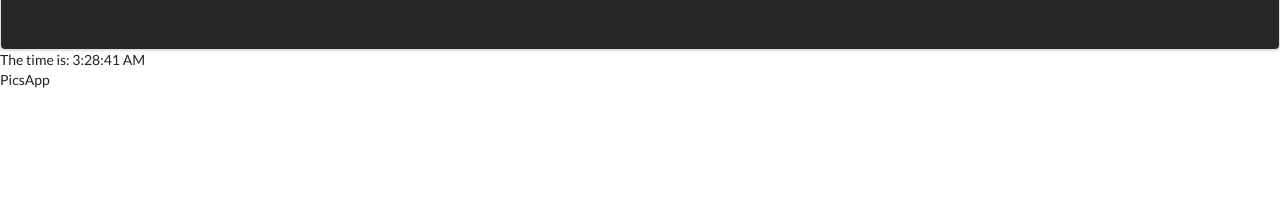
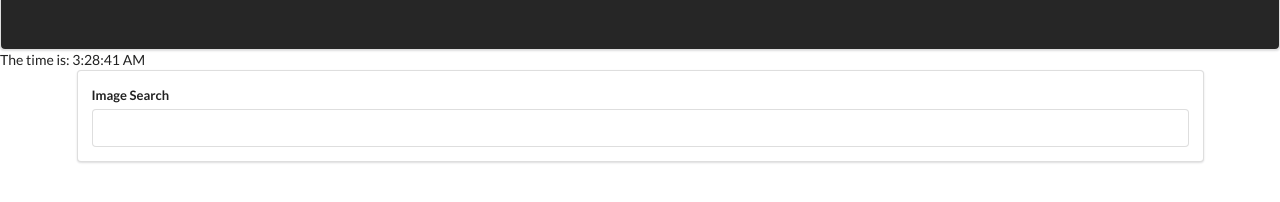
Before and after one commit to aaaaus/react-sandbox, a React (Create React App) app: page / in a window 1280 px wide. Shown: the part 348-550 px from the top of the page. Built offline with nearby package versions, Linux system fonts and the light colour scheme; no server answers; the HTML template or start-up script is replaced by a standard one.

Commit message:
pics: added search bar & semantic styling

```diff
--- a/src/components/PicsApp.js
+++ b/src/components/PicsApp.js
@@ -1,10 +1,12 @@
 import React from 'react';
+
+import PicsSearchBar from './PicsSearchBar';
 
 const PicsApp = () => {
 
   return (
-    <div>
-      PicsApp
+    <div className="ui container">
+      <PicsSearchBar />
     </div>
   )
 }
--- /dev/null
+++ b/src/components/PicsSearchBar.js
@@ -0,0 +1,19 @@
+import React from 'react';
+
+class PicsSearchBar extends React.Component {
+
+  render() {
+    return (
+      <div className="ui segment">
+        <form className="ui form">
+          <div className="field">
+            <label>Image Search</label>
+            <input type="text" />
+          </div>
+        </form>
+      </div>
+    )
+  }
+}
+
+export default PicsSearchBar;
```
